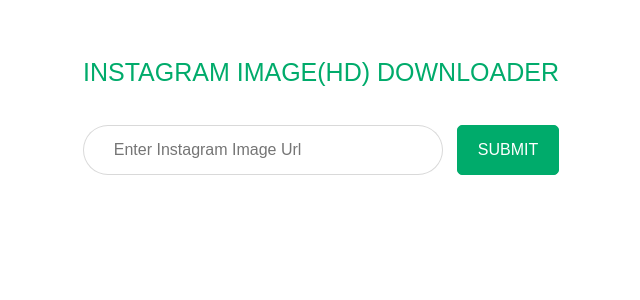
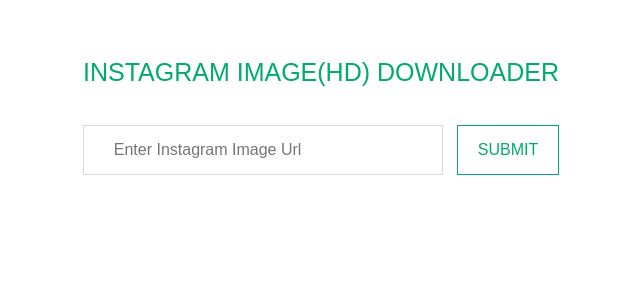
Before and after one commit to muraliremod7/python-goodness, a Flask app: page / in a window 1280 px wide. Shown: the top 300 px of the page, without its empty margins (319-959 px from the left). Run offline with Flask 2, Linux system fonts and the light colour scheme.

Commit message:
:page_with_curl: Bug fix

```diff
--- a/Instagram Scraper/templates/index.html
+++ b/Instagram Scraper/templates/index.html
@@ -25,23 +25,22 @@
 			color: rgba(0,0,0,0.8);
 			width: 360px;
 			height: 50px;
-			border-radius: 999em;
 			background: #fff;
 			border:1px solid rgba(0,0,0,0.15);
 		}
 		#box:active, #box:focus{
-			border:1px solid #333;
+			border:1px solid #00ab6b;
 			outline:none;
 			background: #fff;
+			color: #00ab6b;
 		}
 		#submit-button{
 			height: 50px;
 			text-transform: uppercase;
-			background: #00ab6b;
+			background: #fff;
 			border:1px solid #00ab6b;
-			color: #fff;
+			color: #00ab6b;
 			font-size: 16px;
-			border-radius: 5px;
 			font-family: sans-serif;
 			padding:10px 20px 10px 20px;
 			margin-left: 10px;
@@ -51,7 +50,12 @@
 			color: #fff;
 			cursor: hand;
 		}
-	</style>
+		img {
+		    margin-left: 20%;
+		    margin-right: 20%;
+		    width: 60%;
+		}
+</style>
 </head>
 <body>
 	<div class="container">
```
